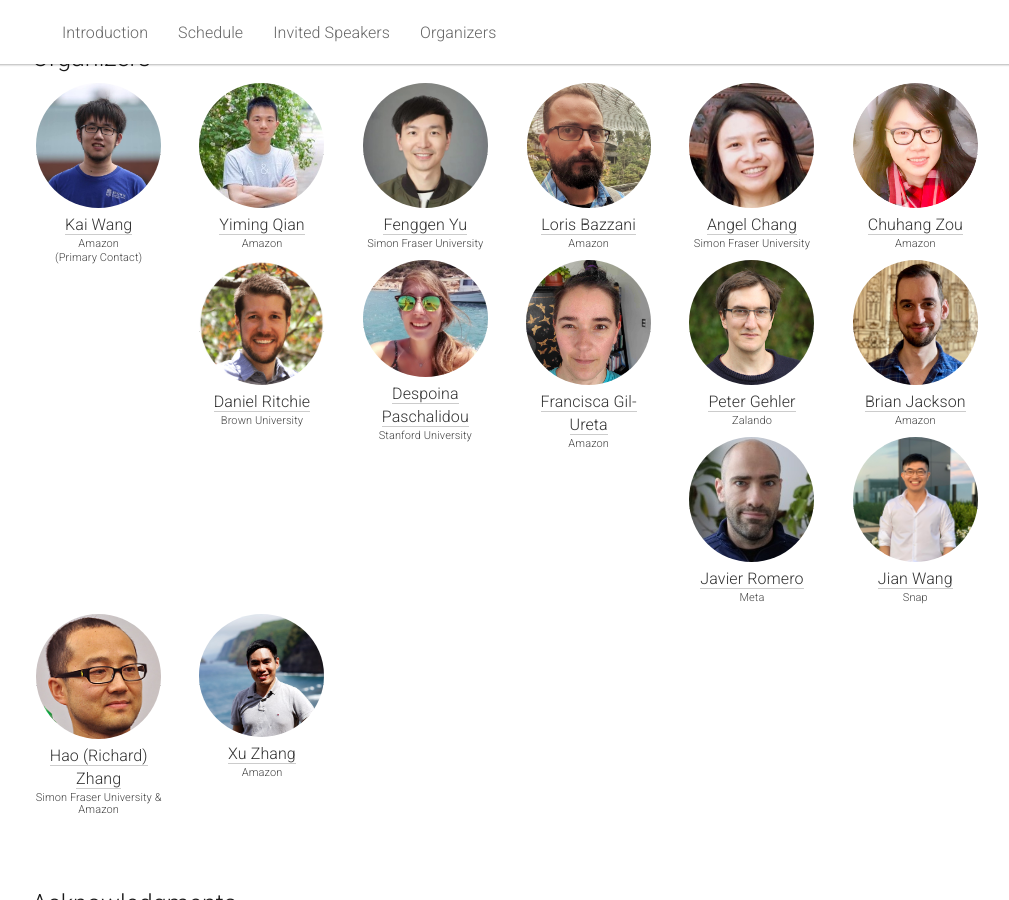
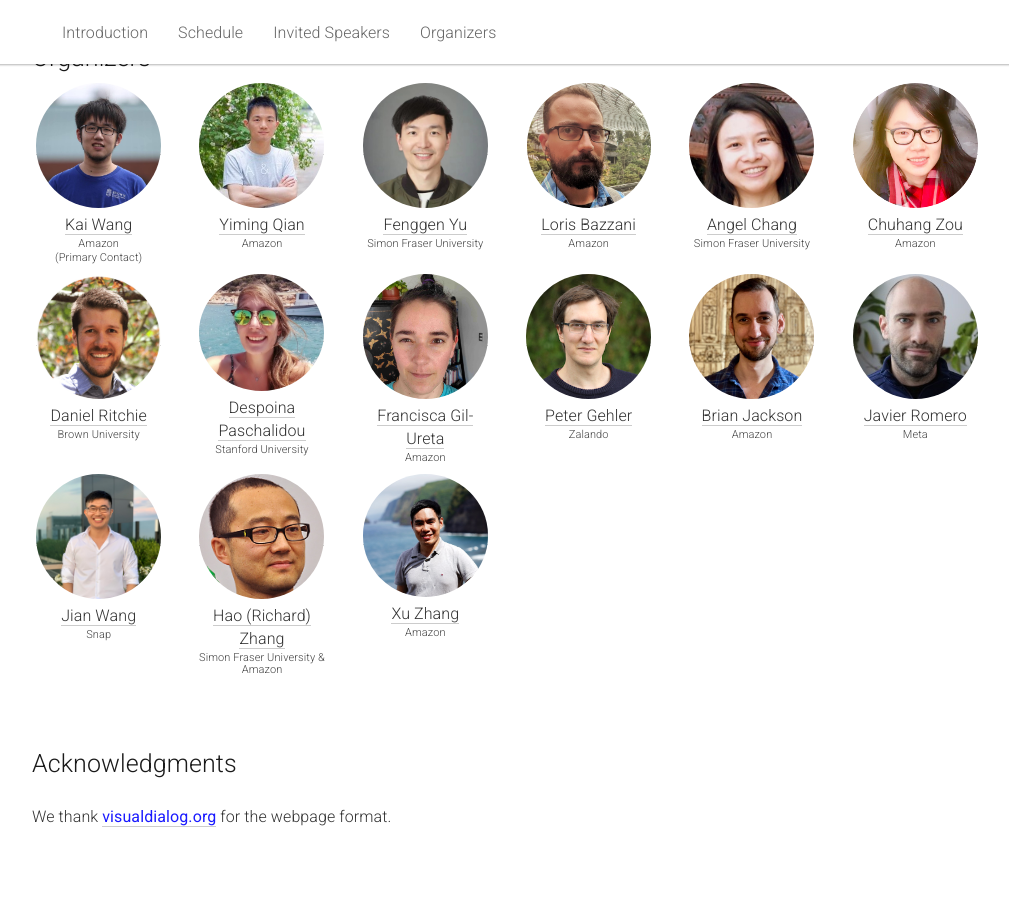
Before and after one commit to 3dv-in-ecommerce/3dv-in-ecommerce.github.io, a Jekyll site: the page built from _pages/home.md, in a window 1280 px wide and 900 px high, scrolled down 2869 px. Shown: the whole window, without its empty margins (133-1142 px from the left). Built offline with Jekyll 4.4.1, drawn with Linux system fonts in a browser that asks for light colours.

Commit message:
fix organizers layout

```diff
--- a/_pages/home.md
+++ b/_pages/home.md
@@ -448,7 +448,9 @@ description: "Website for the Workshop on 3D Vision and Modeling Challenges in e
       <h6>Amazon</h6>
     </div>
   </div>
+</div>
 
+<div class="row text-center">
   <div class="col-xs-2">
     <a href="https://dritchie.github.io/">
       <img class="people-pic" src="{{ "/static/img/people/daniel.png" | prepend:site.baseurl }}">
@@ -508,7 +510,8 @@ description: "Website for the Workshop on 3D Vision and Modeling Challenges in e
       <h6>Meta</h6>
     </div>
   </div>
-
+</div>
+<div class="row text-center">
   <div class="col-xs-2">
     <a href="https://jianwang-cmu.github.io/">
       <img class="people-pic" src="{{ "/static/img/people/jian.jpeg" | prepend:site.baseurl }}">
```
